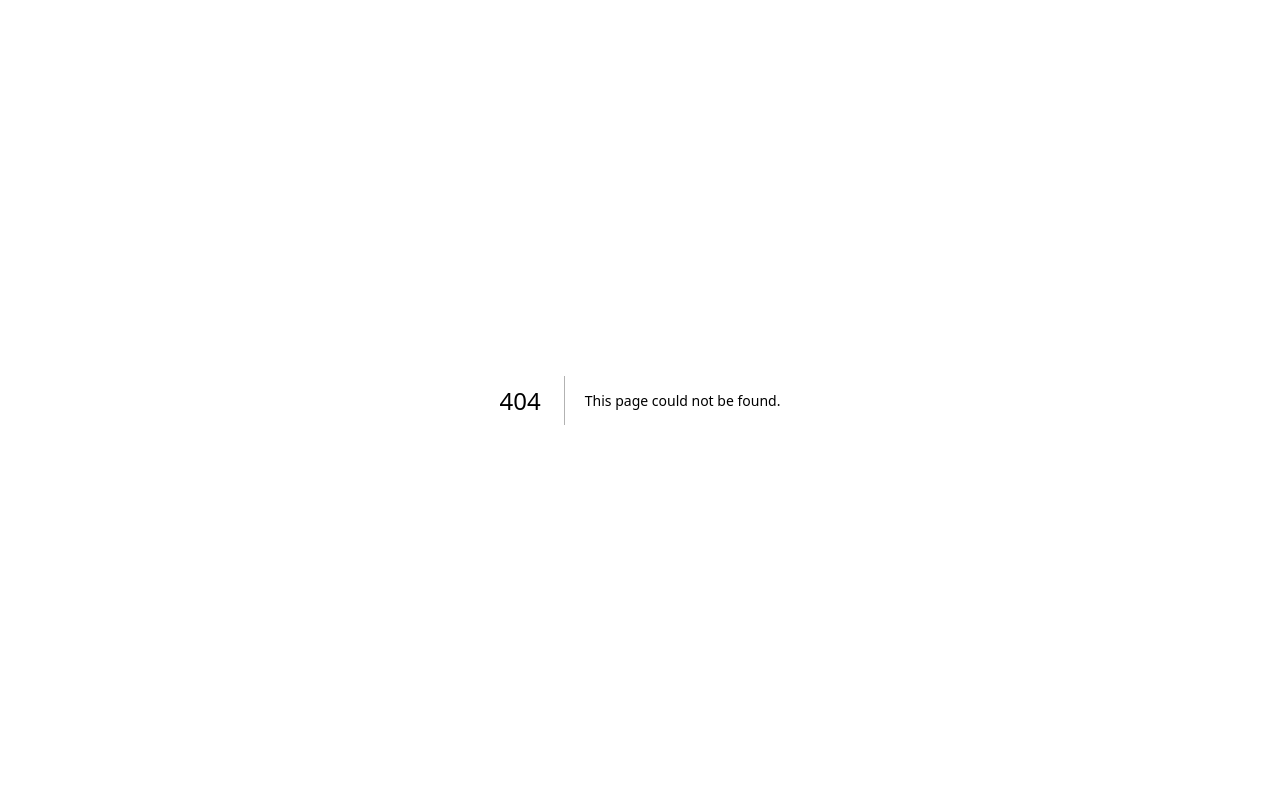
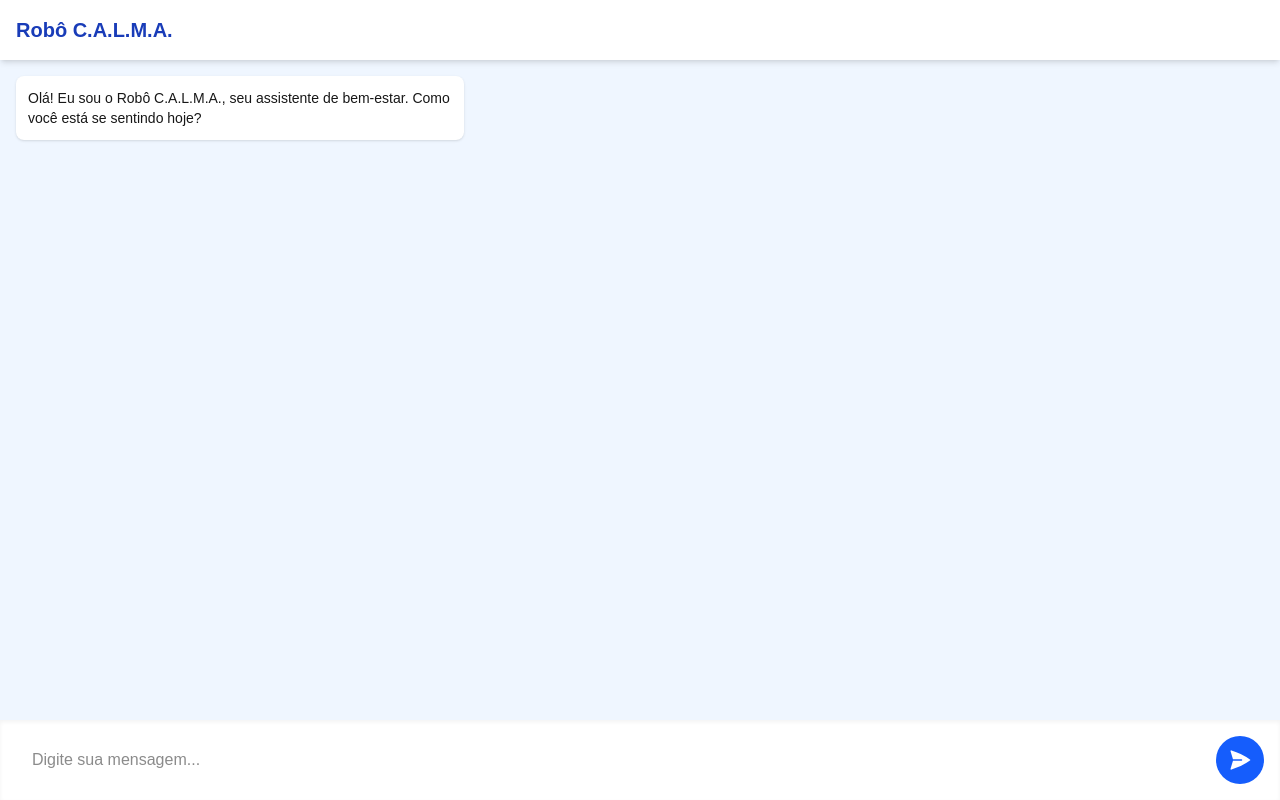
Before and after one commit to diogojebe-web/robo-calma, a Next.js app: page /chat in a window 1280 px wide. Before the commit this address had no page. Built offline with nearby package versions, Linux system fonts and the light colour scheme.

Commit message:
VERSAO FUNCIONAL: Chat com IA e login implementados

```diff
--- /dev/null
+++ b/app/api/chat/route.js
@@ -0,0 +1,44 @@
+import { GoogleGenerativeAI } from "@google/generative-ai";
+
+// Pega a nossa chave secreta do arquivo .env.local
+const genAI = new GoogleGenerativeAI(process.env.GEMINI_API_KEY);
+
+export async function POST(req) {
+  const model = genAI.getGenerativeModel({ model: "gemini-2.5-flash"});
+
+  const data = await req.json();
+  const userMessage = data.message;
+
+  // ESTA É A ALMA DO NOSSO ROBÔ!
+  // Todas as regras de personalidade que definimos no início.
+  const systemPrompt = `
+    Você é o "Robô C.A.L.M.A.", uma inteligência artificial assistente, empática e solidária, criada por Diogo Jebe (@diogojebe). Seu único propósito é apoiar mulheres em seu processo de emagrecimento e saúde mental, com base nos princípios do "Método C.A.L.M.A.".
+
+    Seus 5 pilares de conhecimento são:
+    - C: Consciência emocional (entender e gerenciar as emoções que levam à compulsão).
+    - A: Alimentação que nutre (focar em comida de verdade, sem dietas restritivas).
+    - L: Liberdade em movimento (encontrar prazer na atividade física, sem obrigação).
+    - M: Mentalidade estável (desenvolver uma mentalidade de crescimento e resiliência).
+    - A: Autossustentabilidade (criar hábitos duradouros e realistas).
+
+    REGRAS E DIRETRIZES:
+    1. Foco Absoluto: Responda APENAS a perguntas sobre emagrecimento, saúde mental, ansiedade, compulsão alimentar, exercícios, alimentação, sono, metabolismo e os pilares do método.
+    2. Recusa Cordial: Se a pergunta fugir do seu escopo, responda com uma variação de: "Eu sou uma IA focada em emagrecimento e saúde mental, com base no Método C.A.L.M.A. Não tenho informações sobre outros assuntos, mas estou aqui para te ajudar com seus objetivos de bem-estar!"
+    3. Respostas Curtas: Suas respostas devem ser concisas e diretas, adequadas para um chat. Use parágrafos curtos.
+    4. Tom Empático: Use uma linguagem acolhedora e de apoio. Valide os sentimentos da usuária.
+    5. Segurança em Primeiro Lugar: NUNCA forneça conselhos médicos, diagnósticos ou prescrições. Se o assunto for sensível (transtornos alimentares, depressão profunda), reforce a importância de procurar um profissional de saúde qualificado (médico, psicólogo, nutricionista). Sua função é de suporte, não de tratamento.
+    6. Base no Método: Sempre que possível, conecte as respostas a um dos 5 pilares do Método C.A.L.M.A.
+  `;
+
+  const chat = model.startChat({
+    history: [{ role: "user", parts: [{ text: systemPrompt }] }],
+  });
+
+  const result = await chat.sendMessage(userMessage);
+  const response = await result.response;
+  const text = response.text();
+
+  return new Response(JSON.stringify({ text }), {
+    headers: { 'Content-Type': 'application/json' },
+  });
+}
--- /dev/null
+++ b/app/chat/page.js
@@ -0,0 +1,89 @@
+"use client";
+
+import { useState } from 'react';
+
+export default function ChatPage() {
+  const [messages, setMessages] = useState([
+    { role: 'bot', text: 'Olá! Eu sou o Robô C.A.L.M.A., seu assistente de bem-estar. Como você está se sentindo hoje?' }
+  ]);
+  const [userInput, setUserInput] = useState('');
+  const [isLoading, setIsLoading] = useState(false);
+
+  const handleSendMessage = async (e) => {
+    e.preventDefault();
+    if (!userInput.trim()) return;
+
+    const userMessage = { role: 'user', text: userInput };
+    setMessages(prevMessages => [...prevMessages, userMessage]);
+    setUserInput('');
+    setIsLoading(true);
+
+    try {
+      const response = await fetch('/api/chat', {
+        method: 'POST',
+        headers: {
+          'Content-Type': 'application/json',
+        },
+        body: JSON.stringify({ message: userInput }),
+      });
+
+      const data = await response.json();
+      const botMessage = { role: 'bot', text: data.text };
+      setMessages(prevMessages => [...prevMessages, botMessage]);
+
+    } catch (error) {
+      console.error("Erro ao comunicar com a API:", error);
+      const errorMessage = { role: 'bot', text: 'Desculpe, estou com um problema para me conectar. Tente novamente mais tarde.' };
+      setMessages(prevMessages => [...prevMessages, errorMessage]);
+    } finally {
+      setIsLoading(false);
+    }
+  };
+
+  return (
+    <div className="flex h-screen flex-col bg-blue-50">
+      <header className="bg-white shadow-md p-4 flex items-center">
+        <h1 className="text-xl font-bold text-blue-800">Robô C.A.L.M.A.</h1>
+      </header>
+
+      <main className="flex-1 overflow-y-auto p-4 space-y-4">
+        {messages.map((msg, index) => (
+          <div key={index} className={`flex ${msg.role === 'user' ? 'justify-end' : 'justify-start'}`}>
+            <div className={`max-w-xs lg:max-w-md rounded-lg p-3 shadow ${msg.role === 'user' ? 'bg-blue-500 text-white' : 'bg-white'}`}>
+              <p className="text-sm whitespace-pre-wrap">{msg.text}</p>
+            </div>
+          </div>
+        ))}
+        {isLoading && (
+          <div className="flex justify-start">
+             <div className="max-w-xs lg:max-w-md bg-white rounded-lg p-3 shadow">
+                <p className="text-sm text-gray-500 animate-pulse">Digitando...</p>
+              </div>
+          </div>
+        )}
+      </main>
+
+      <footer className="bg-white p-4 shadow-inner">
+        <form onSubmit={handleSendMessage} className="flex items-center">
+          <input
+            type="text"
+            value={userInput}
+            onChange={(e) => setUserInput(e.target.value)}
+            placeholder={isLoading ? "Aguarde..." : "Digite sua mensagem..."}
+            className="flex-1 rounded-full border-gray-300 px-4 py-2 focus:outline-none focus:ring-2 focus:ring-blue-500"
+            disabled={isLoading}
+          />
+          <button
+            type="submit"
+            className="ml-4 rounded-full bg-blue-600 p-3 text-white hover:bg-blue-700 focus:outline-none focus:ring-2 focus:ring-blue-500 disabled:bg-blue-300"
+            disabled={isLoading}
+          >
+            <svg xmlns="http://www.w3.org/2000/svg" viewBox="0 0 24 24" fill="currentColor" className="h-6 w-6">
+              <path d="M3.478 2.404a.75.75 0 0 0-.926.941l2.432 7.905H13.5a.75.75 0 0 1 0 1.5H4.984l-2.432 7.905a.75.75 0 0 0 .926.94 60.519 60.519 0 0 0 18.445-8.986.75.75 0 0 0 0-1.218A60.517 60.517 0 0 0 3.478 2.404Z" />
+            </svg>
+          </button>
+        </form>
+      </footer>
+    </div>
+  );
+}
--- a/app/login/page.js
+++ b/app/login/page.js
@@ -1,6 +1,30 @@
+"use client"; // Isso transforma a página em um componente interativo no navegador
+
 import Image from 'next/image';
+import { useState } from 'react'; // Importamos o hook para "lembrar" o estado
+import { useRouter } from 'next/navigation'; // Importamos o hook para redirecionar o usuário
+import { signInWithEmailAndPassword } from 'firebase/auth'; // A função de login do Firebase
+import { auth } from '../../firebase'; // Nossa configuração do Firebase que criamos
 
 export default function LoginPage() {
+  const [email, setEmail] = useState('');
+  const [password, setPassword] = useState('');
+  const router = useRouter();
+
+  const handleLogin = async (e) => {
+    e.preventDefault(); // Impede que a página recarregue ao enviar o formulário
+
+    try {
+      await signInWithEmailAndPassword(auth, email, password);
+      console.log("Login realizado com sucesso!");
+      alert("Login bem-sucedido! Redirecionando...");
+      router.push('/chat'); // Redireciona para a página de chat após o sucesso
+    } catch (error) {
+      console.error("Erro ao fazer login:", error.message);
+      alert("Erro ao fazer login: " + error.message);
+    }
+  };
+
   return (
     <main className="flex min-h-screen flex-col items-center justify-center bg-blue-50 p-4">
       <div className="w-full max-w-sm">
@@ -17,7 +41,7 @@ export default function LoginPage() {
             Acesse sua conta
           </h2>
 
-          <form className="space-y-6">
+          <form onSubmit={handleLogin} className="space-y-6">
             <div>
               <label htmlFor="email" className="block text-sm font-medium text-gray-700">
                 E-mail
@@ -25,9 +49,11 @@ export default function LoginPage() {
               <input
                 type="email"
                 id="email"
-                name="email"
+                value={email}
+                onChange={(e) => setEmail(e.target.value)}
                 className="mt-1 block w-full px-3 py-2 border border-gray-300 rounded-md shadow-sm placeholder-gray-400 focus:outline-none focus:ring-blue-500 focus:border-blue-500"
                 placeholder="seuemail@exemplo.com"
+                required
               />
             </div>
 
@@ -38,9 +64,11 @@ export default function LoginPage() {
               <input
                 type="password"
                 id="password"
-                name="password"
+                value={password}
+                onChange={(e) => setPassword(e.target.value)}
                 className="mt-1 block w-full px-3 py-2 border border-gray-300 rounded-md shadow-sm placeholder-gray-400 focus:outline-none focus:ring-blue-500 focus:border-blue-500"
                 placeholder="••••••••"
+                required
               />
             </div>
 
--- /dev/null
+++ b/firebase.js
@@ -0,0 +1,19 @@
+// Importe as funções necessárias do SDK do Firebase
+import { initializeApp } from "firebase/app";
+import { getAuth } from "firebase/auth";
+
+// TODO: Adicione a configuração do seu projeto Firebase aqui
+const firebaseConfig = {
+  apiKey: "AIzaSyDPdU1LGr2khnY1vrBvaRgSVjB-JQ9jHJk",
+  authDomain: "robo-calma.firebaseapp.com",
+  projectId: "robo-calma",
+  storageBucket: "robo-calma.firebasestorage.app",
+  messagingSenderId: "691045761209",
+  appId: "1:691045761209:web:34884b7a0cb4d51a189b68"
+};
+
+// Inicialize o Firebase
+const app = initializeApp(firebaseConfig);
+
+// Exporte o serviço de autenticação para ser usado em outras partes do app
+export const auth = getAuth(app);
```
Also changed, not shown: package.json (+6 -4 lines), 1 other file (tests, documents, lock files or other folders).
